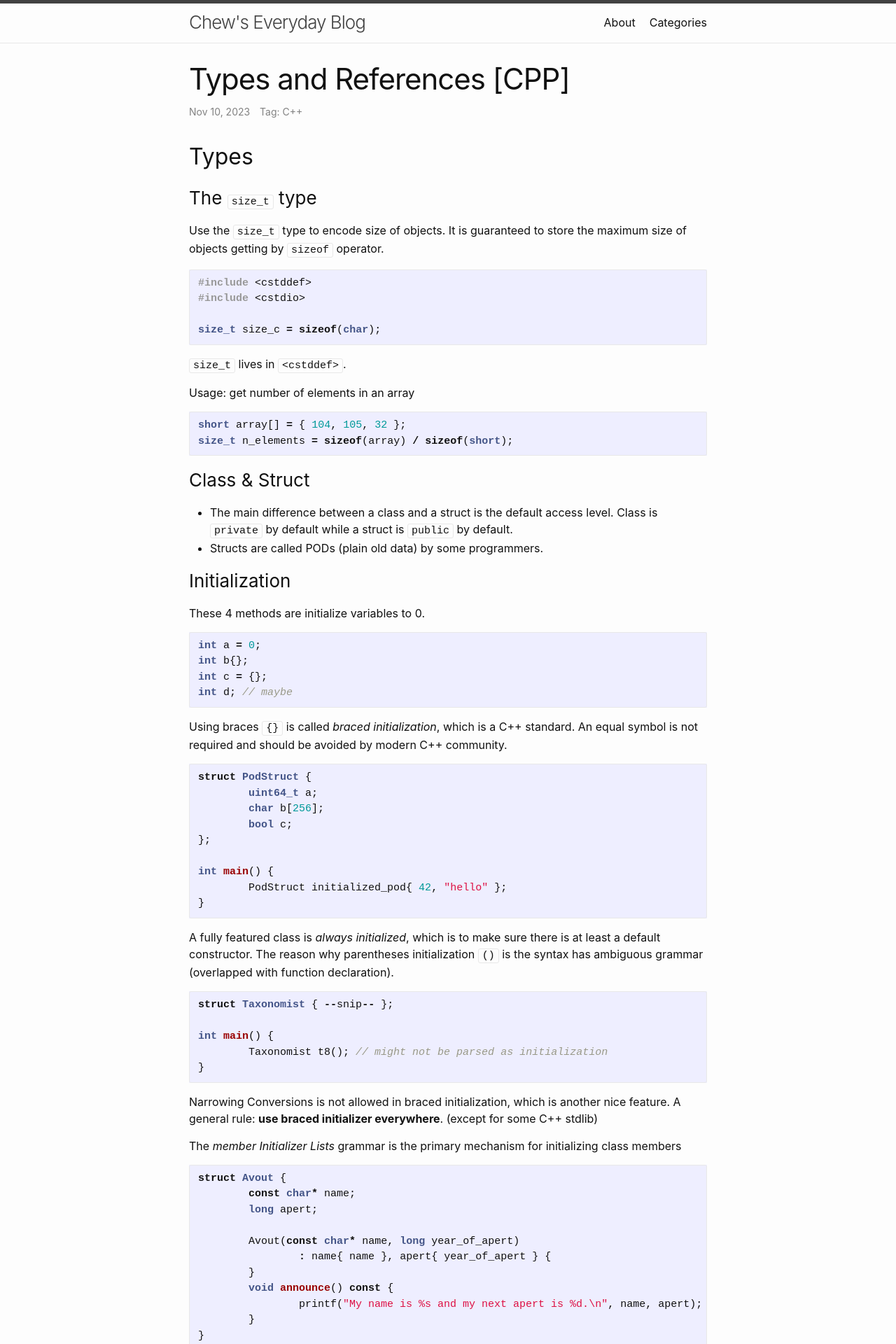
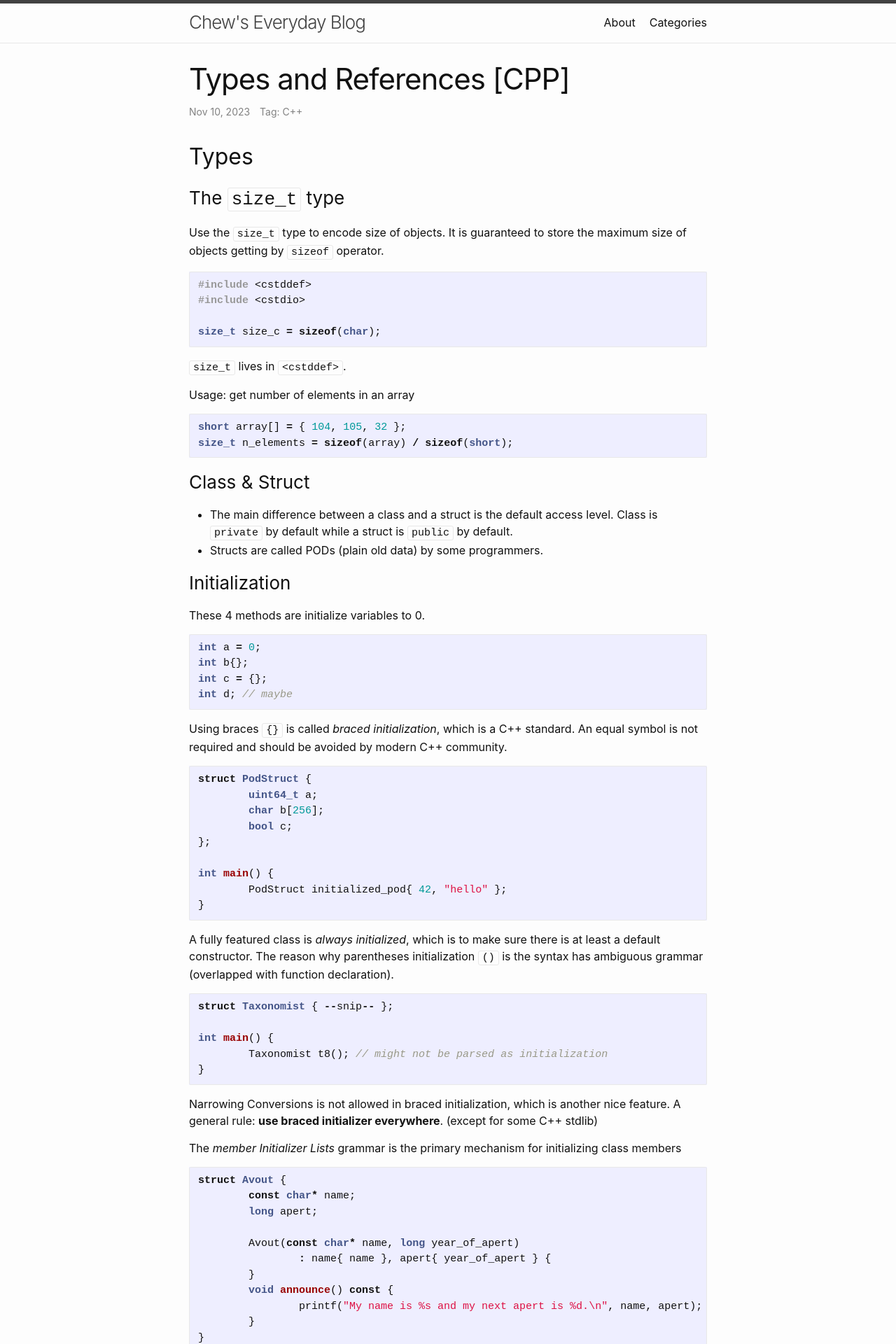
Before and after one commit to ZCLuuuu/zcluuuu.github.io, a Jekyll site: the page built from _posts/2023-11-10-Basic-Types-in-CPP.md, in a window 1280 px wide. Shown: the top 1920 px of the page at 70% size. Built offline with Jekyll 4.4.1, drawn with Linux system fonts in a browser that asks for light colours.

Commit message:
fix: header font size

```diff
--- a/_sass/minima/_base.scss
+++ b/_sass/minima/_base.scss
@@ -169,6 +169,11 @@ pre {
   }
 }
 
+h1, h2, h3 {
+  & > code {
+    font-size: inherit;
+  }
+}
 
 
 /**
```
